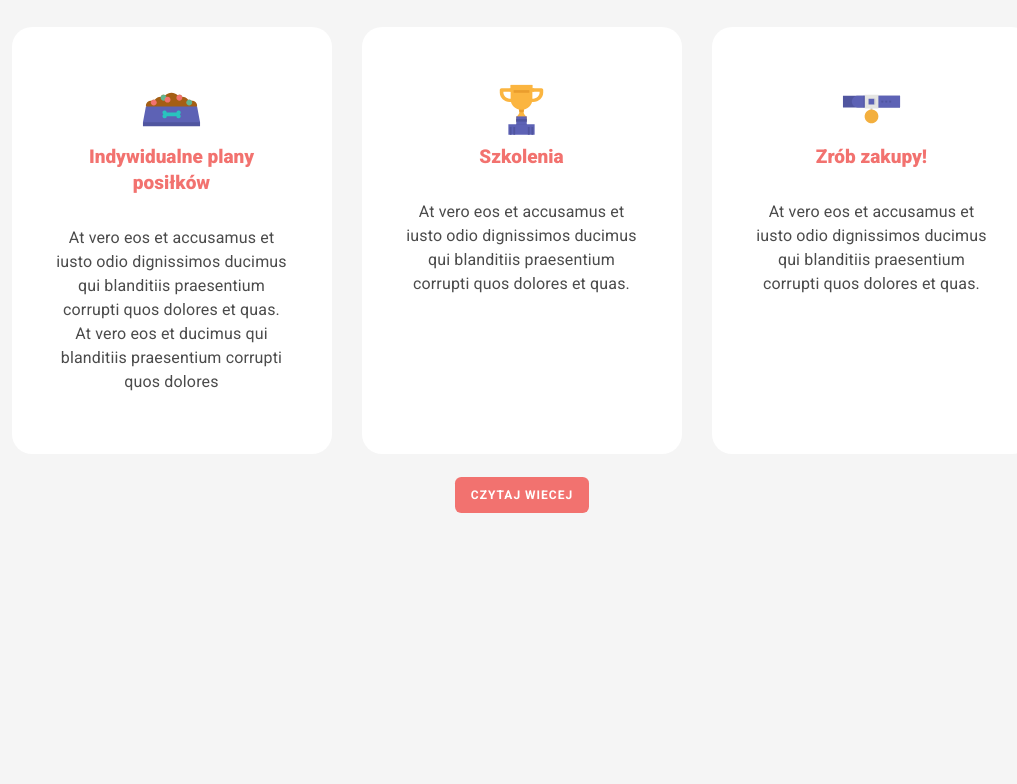
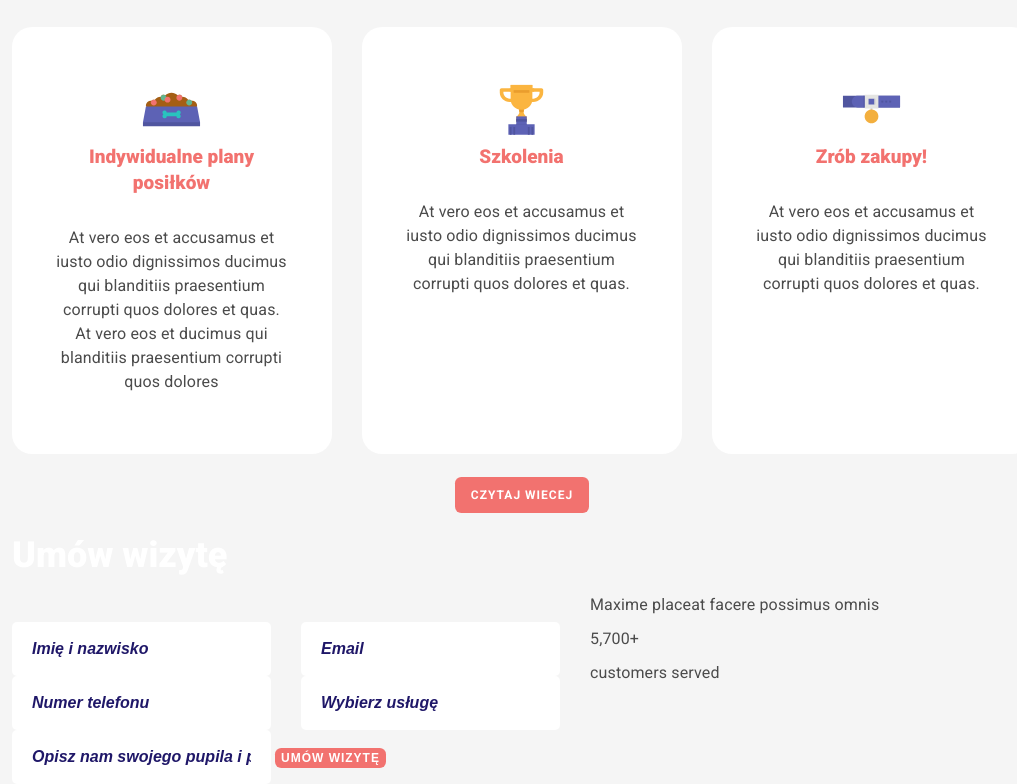
Before and after one commit to Korka3/Doggie, a website: page index.html in a window 1280 px wide. Shown: the part 3413-4197 px from the top of the page, without its empty margins (118-1135 px from the left). Before the commit the page ends 3926 px from the top, so only its background shows below. Drawn offline with Linux system fonts and the light colour scheme.

Commit message:
sekcja appo - struktura html

```diff
--- a/index.html
+++ b/index.html
@@ -279,15 +279,62 @@
       </div>
     </div>
 
-
-
     <div class="u-text-center">
       <a class="c-btn c-btn__services" href="">Czytaj wiecej</a>
     </div>
-    <!--Wysrodkować przycisk-->
+  </section>
+  <!--Koniec sekcji services-->
+
+  <section class="o-container t-appo">
+    <div class="o-row o o-row--center-y">
+      <div class="o-col">
+        <div class="t-appo__form">
+          <form action="">
+            <h2 class="c-heading c-heading--level2">Umów wizytę</h2>
+            <div class="o-row">
+              <div class="o-col o-col--lg50">
+                <input class="c-input c-input__appo" type="text" placeholder="Imię i nazwisko">
+              </div>
+              <div class="o-col o-col--lg50">
+                <input class="c-input c-input__appo" type="email" placeholder="Email">
+              </div>
+            </div>
+            <div class="o-row">
+              <div class="o-col o-col--lg50">
+                <input class="c-input c-input__appo" type="number" placeholder="Numer telefonu">
+              </div>
+              <div class="o-col o-col--lg50">
+                <input class="c-input c-input__appo" type="text" placeholder="Wybierz usługę">
+              </div>
+            </div>
+            <input class="c-input c-input__appo c-input__appo--large" type="text"
+              placeholder="Opisz nam swojego pupila i podaj jego imię">
+            <input class="c-btn c-btn--accent t-appo__submit" type="submit" value="Umów wizytę">
+          </form>
+        </div>
+      </div>
+      <div class="o-col">
+        <p>Maxime placeat facere possimus omnis</p>
+        <p>5,700+</p>
+        <p>customers served</p>
+
+
+
+      </div>
+
+
+
+    </div>
+
+
+
+
+
+
 
   </section>
-  <!--Koniec sekcji services-->
+
+
 
 </body>
 
```
